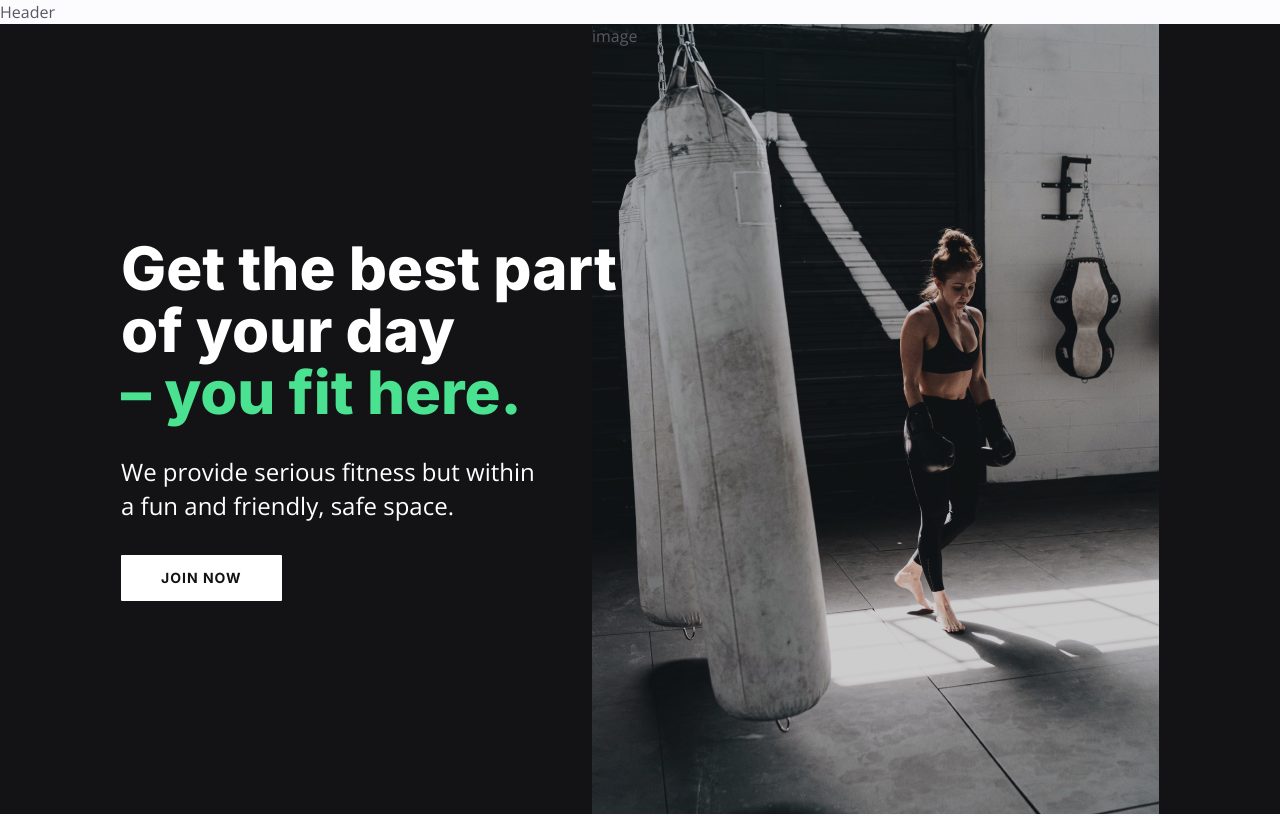
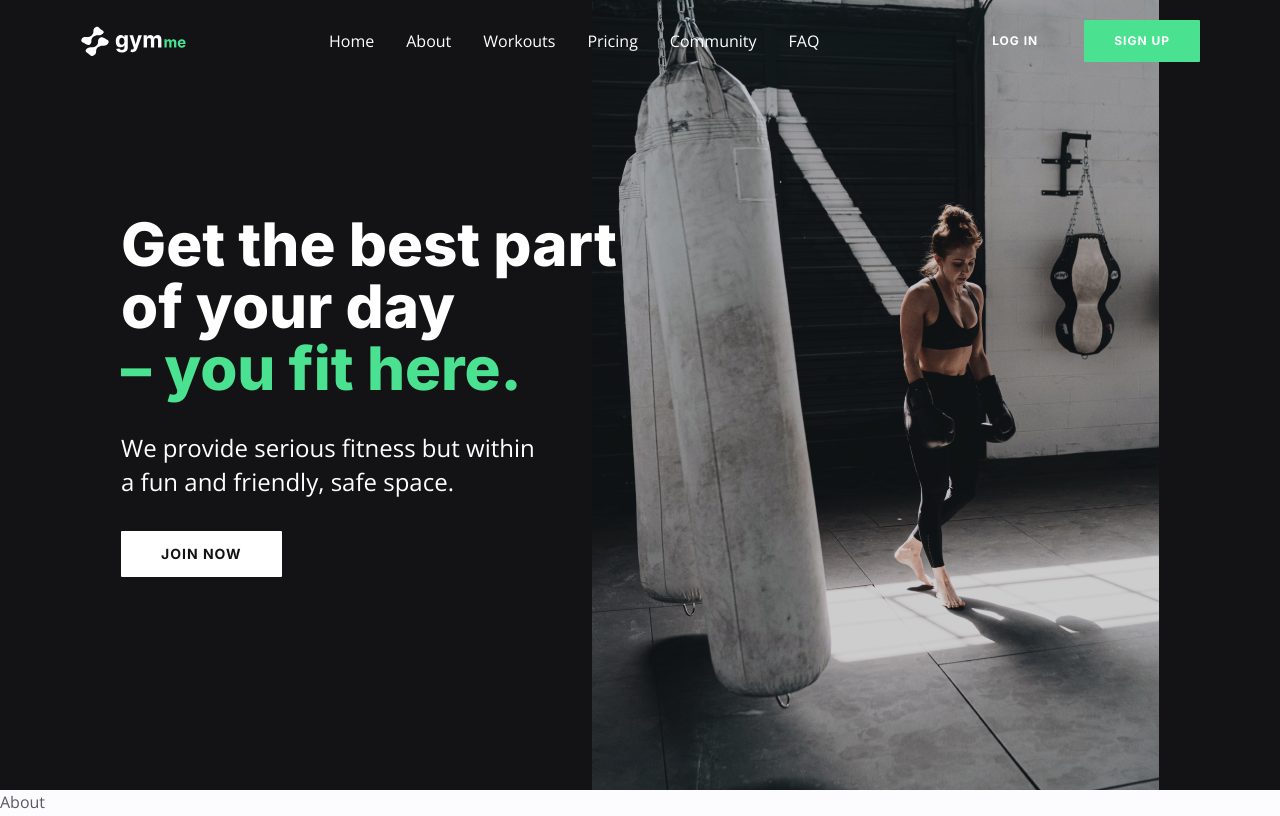
Before and after one commit to terrorbladegodlike/GYMme, a React (Create React App) app: page / in a window 1280 px wide. Shown: the top 816 px of the page. Built offline with nearby package versions, Linux system fonts and the light colour scheme; the HTML template or start-up script is replaced by a standard one.

Commit message:
Adding a "Header" component.
Adding a "Header" component, also creating a mobile version of the menu, opening and closing the menu to full screen.

```diff
--- a/src/components/Banner.jsx
+++ b/src/components/Banner.jsx
@@ -42,7 +42,6 @@
             data-aos-delay='900'
             className='bg-blue-300 w-full h-full bg-banner bg-cover bg-right lg:bg-center bg-no-repeat flex-1'
           >
-            image
           </div>
         </div>
       </div>
--- a/src/components/Header.jsx
+++ b/src/components/Header.jsx
@@ -1,8 +1,67 @@
-import React from 'react'
+import React, { useState, useEffect } from 'react'
+
+// Import Header Data
+import { header } from '../data'
+
+// Import Components
+import Nav from './Nav';
+import NavMobile from './NavMobile';
+
+// Import Icons
+import { RiMenu4Fill, RiCloseFill } from 'react-icons/ri'
 
 const Header = () => {
+
+  // Header state
+  const [isActive, setIsActive] = useState(false)
+
+  // Nav mobile state
+  const [navMobile, setNavMobile] = useState(false)
+
+  // Scroll Event
+  useEffect(() => {
+    window.addEventListener('scroll', () => {
+      window.scrollY > 80 ? setIsActive(true) : setIsActive(false)
+    })
+  })
+
+  // Destructure header data
+  const { logo, btnLoginText, btnSignupText } = header
+
   return (
-    <div>Header</div>
+    <header className={`${isActive ? 'bg-neutral-500 py-[16px]' : 'bg=transparent py-[20px]'} fixed max-w-[1440px] z-30 left-0 right-0 mx-auto flex justify-between items-center px-[20px] lg:px-[80px] transition-all duration-300`}>
+
+      {/* Logo */}
+      <a href="index.html">
+        <img className='h-[30px]' src={logo} alt="logo" />
+      </a>
+
+      {/* Nav - Initially hidden - Show on desktop */}
+      <Nav />
+
+      {/* Btns - Initially hidden - Show on desktop */}
+      <div className='hidden lg:flex space-x-4'>
+        <button className='btn btn-sm text-white hover:text-primary-200 transition'>
+          {btnLoginText}
+        </button>
+        <button className='btn btn-sm btn-primary'>
+          {btnSignupText}
+        </button>
+      </div>
+
+      {/* Nav menu btn - Hide on desktop */}
+      <div onClick={() => setNavMobile(!navMobile)} className='lg:hidden absolute right-4'>
+        {navMobile ? (
+          <RiCloseFill className='text-primary-200 text-3xl cursor-pointer' />
+        ) : (
+          <RiMenu4Fill className='text-primary-200 text-3xl cursor-pointer' />
+        )}
+      </div>
+
+      {/* Nav mobile - Hide on desktop */}
+      <NavMobile navMobile={navMobile} />
+
+    </header>
   )
 }
 
--- a/src/components/Nav.jsx
+++ b/src/components/Nav.jsx
@@ -1,8 +1,26 @@
 import React from 'react'
+
+// Import data\
+import { nav } from '../data'
 
 const Nav = () => {
   return (
-    <div>Nav</div>
+    <nav className='hidden lg:flex'>
+      <ul className='flex text-white gap-x-8'>
+        {nav.map((item, idx) => {
+          return (
+            <li key={idx}>
+              <a
+                className='hover:text-primary-200 transition'
+                href={item.href}
+              >
+                {item.name}
+              </a>
+            </li>
+          )
+        })}
+      </ul>
+    </nav>
   )
 }
 
--- a/src/components/NavMobile.jsx
+++ b/src/components/NavMobile.jsx
@@ -1,8 +1,31 @@
 import React from 'react'
 
-const NavMobile = () => {
+// Inport data
+import { nav } from '../data'
+
+const NavMobile = ({ navMobile }) => {
   return (
-    <div>NavMobile</div>
+    <nav className={`${navMobile ? 'min-h-screen' : 'min-h-0'} lg:hidden w-full bg-neutral-500 fixed top-0 left-0 right-0 -bottom-12 -z-10 overflow-hidden transition-all h-0`}>
+      <ul className='w-full h-full flex flex-col justify-center items-center gap-y-8'>
+        {nav.map((item, idx) => {
+          return (
+            <li key={idx}>
+              <a
+                className='text-white text-body-md'
+                href={item.href}
+              >
+                {item.name}
+              </a>
+            </li>
+          )
+        })}
+      </ul>
+      {/* Buttons */}
+      <div className='-mt-44 flex justify-center gap-x-8'>
+        <button className='btn btn-lg text-white'>Log In</button>
+        <button className='btn btn-lg btn-primary'>Sign Up</button>
+      </div>
+    </nav>
   )
 }
 
```
